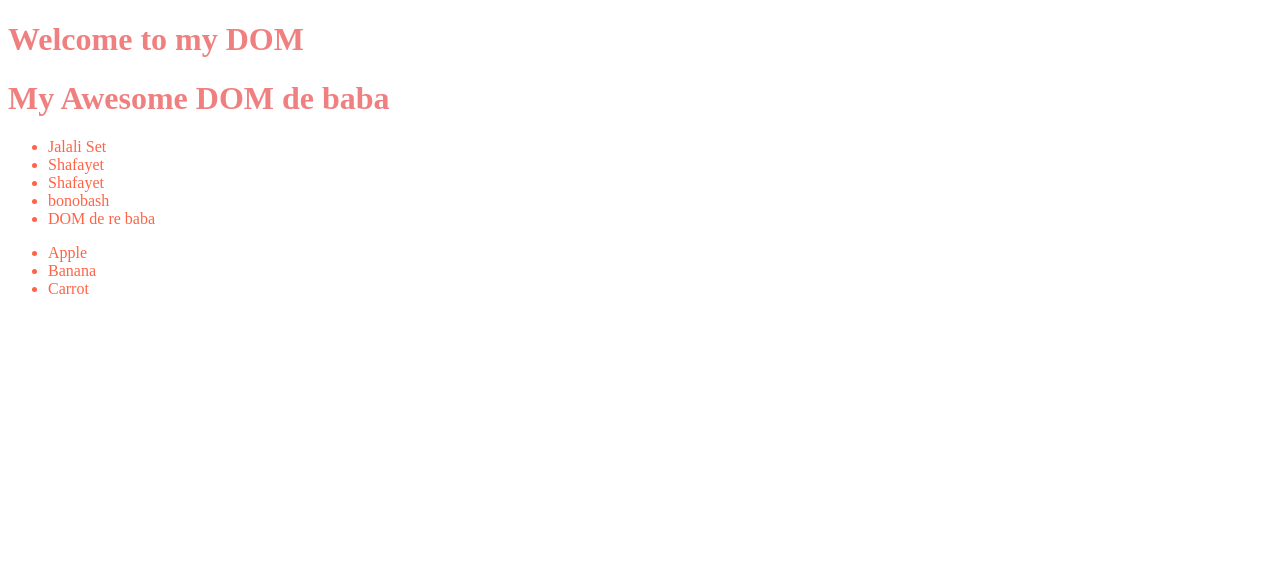
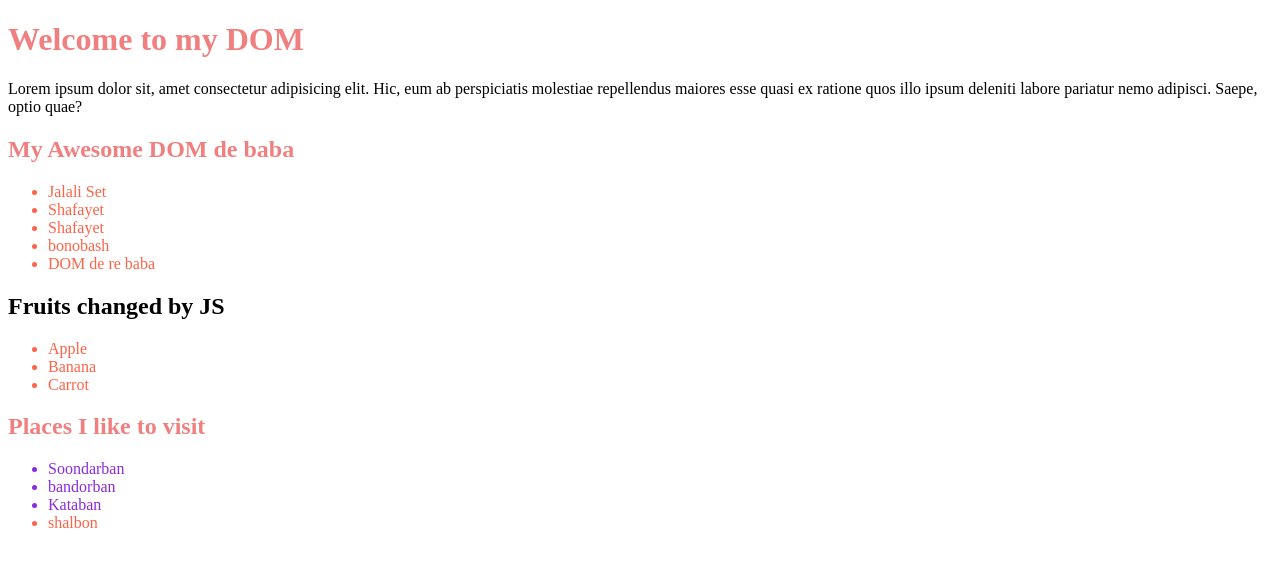
Before and after one commit to Ifthe16/tour-of-dom, a plain HTML site: page index.html in a window 1280 px wide. Drawn offline with Linux system fonts and the light colour scheme.

Commit message:
added sections and scripts in index file

```diff
--- a/index.html
+++ b/index.html
@@ -10,14 +10,25 @@
         li {
             color: tomato;
         }
+
+        #fruits-title {
+            color: black;
+        }
+
+        .important-places {
+            color: blueviolet;
+        }
     </style>
 </head>
 
 <body>
     <header>
         <h1>Welcome to my DOM</h1>
+        <p>Lorem ipsum dolor sit, amet consectetur adipisicing elit. Hic, eum ab perspiciatis molestiae repellendus
+            maiores esse quasi ex ratione quos illo ipsum deleniti labore pariatur nemo adipisci. Saepe, optio quae?</p>
     </header>
     <main>
+        <section>
             <h1>My Awesome DOM de baba</h1>
             <ul>
                 <li>Jalali Set</li>
@@ -26,11 +37,24 @@
                 <li>bonobash</li>
                 <li>DOM de re baba</li>
             </ul>
+        </section>
+        <section>
+            <h1 id="fruits-title">Fruits I like</h1>
             <ul>
                 <li>Apple</li>
                 <li>Banana</li>
                 <li>Carrot</li>
             </ul>
+        </section>
+        <section>
+            <h1 id="places-title">Places I like to visit</h1>
+            <ul>
+                <li class="important-places">Soondarban</li>
+                <li class="important-places">bandorban</li>
+                <li class="important-places">Kataban</li>
+                <li class="other-place">shalbon</li>
+            </ul>
+        </section>
     </main>
     <script src="js/dom.js"></script>
     <script>
@@ -56,6 +80,18 @@
             // console.log(h1);
             console.log(h1.innerText);
         }
+
+        const fruitsTitle = document.getElementById('fruits-title');
+        fruitsTitle.innerText = 'Fruits changed by JS';
+        // console.log(fruitsTitle);
+        // console.log(fruitsTitle.innerText);
+
+        const places = document.getElementsByClassName('important-places');
+        // console.log(places);
+        for (const place of places) {
+            // console.log(place);
+            console.log(place.innerText);
+        }
     </script>
 </body>
 
```
Lines whose indentation alone changed are shown as unchanged.
